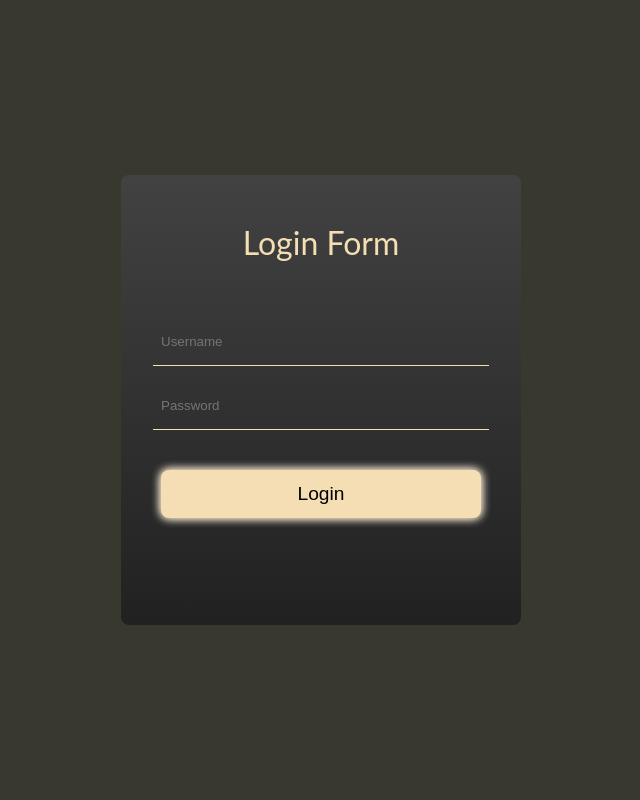
After one commit to ahmet40/SAE-fest-iut, a Flask app: template tuto/templates/login_admin.html in a window 1280 px wide. The commit adds this page. Shown: the whole page, without its empty margins (319-959 px from the left). Run offline with Flask 3, Linux system fonts and the light colour scheme; the template is opened without the code that fills it, so the values that code supplies are empty; some libraries are stand-ins or nearby versions.

Commit message:
exploit : creation de la page login, admin login et login spectateur + finalisation page portail

```diff
--- a/tuto/static/style/login.css
+++ b/tuto/static/style/login.css
@@ -1,17 +1,29 @@
+html, body {
+    height: 100%;
+    margin: 0;
+    font-family: 'Lato', sans-serif;
+}
+body{
+    background-color: #38382e;
+    justify-items: center;
+    align-items: center;
+    justify-content: center;
+}
 ::selection {
     background-color: gray;
 }
 
 .container {
-    margin: 0 auto;
+    margin-top: 0 auto;
     display: flex;
     justify-content: center;
     align-items: center;
+    height: 100%;
 }
 
 .form {
     width: 400px;
-    height: 400px;
+    height: 450px;
     background-image: linear-gradient(to bottom, #424242,#212121);
     display: flex;
     align-items: center;
@@ -25,6 +37,17 @@
     font-size: 2rem;
 }
 
+.create_account{
+    text-decoration : none;
+    color: wheat;
+    height: min-content;
+    margin-top: 16px;
+    margin-left: 6px;
+
+}
+.creation{
+    display: flex;
+}
 .input {
     margin: 0.5rem 0;
     padding: 1rem 0.5rem;
@@ -35,32 +58,23 @@
     outline: none;
 }
 
-.username {
+.username, .email, .password {
     border-bottom: 1px solid wheat;
     transition: all 400ms;
 }
 
-.username:hover {
+.email:hover, .password:hover , .username:hover {
     background-color: #424242;
     border: none;
     border-radius: 0.5rem;
 }
 
-.password {
-    border-bottom: 1px solid wheat;
-    transition: all 400ms;
-}
 
-.password:hover {
-    background-color: #424242;
-    border: none;
-    border-radius: 0.5rem;
-}
 
 .btn {
     height: 3rem;
     width: 20rem;
-    margin-top: 3rem;
+    margin-top: 2rem;
     background-color: wheat;
     border-radius: 0.5rem;
     border: none;
--- a/tuto/templates/create_account.html
+++ b/tuto/templates/create_account.html
@@ -8,9 +8,10 @@
     <body>
         <div class="container">
             <form class="form" action="">
-                <p class="title">Login Form</p>
+                <p class="title">Login</p>
                 <input placeholder="Username" class="username input" type="text">
-                <input placeholder="Password" class="password input" type="password">
+                <input placeholder="email"    class="email input" name="email"  type="email" required pattern="[a-zA-Z0-9._%+-]+@[a-zA-Z0-9.-]+\.[a-zA-Z]{2,4}" title="Entrez une adresse e-mail valide" >
+                <input placeholder="Password" class="password input" type="password" required pattern="^(?=.*\d)(?=.*[a-z])(?=.*[A-Z])(?=.*[!@#$%^&*])[a-zA-Z\d!@#$%^&*]{8,}$" title="Le mot de passe doit comporter au moins 8 caractères, y compris au moins une lettre majuscule, une lettre minuscule, un chiffre et un caractère spécial.">
                 <button class="btn" type="submit">Login</button>
             </form>
         </div>
--- /dev/null
+++ b/tuto/templates/login_admin.html
@@ -0,0 +1,20 @@
+<!DOCTYPE html>
+<html>
+    <head>
+        <meta charset="utf-8">
+        <title>Fest-IUT</title>
+        <link rel="stylesheet" href="../static/style/login.css">
+    </head>
+    <body>
+        <div class="container">
+            <form class="form" action="">
+                <p class="title">Login Form</p>
+                <input placeholder="Username" class="username input" type="text">
+
+                <input placeholder="Password" class="password input" type="password">
+                <button class="btn" type="submit">Login</button>
+
+            </form>
+        </div>
+    </body>
+</html>
--- a/tuto/templates/login.html
+++ b/tuto/templates/login_spec.html
@@ -10,8 +10,13 @@
             <form class="form" action="">
                 <p class="title">Login Form</p>
                 <input placeholder="Username" class="username input" type="text">
+
                 <input placeholder="Password" class="password input" type="password">
                 <button class="btn" type="submit">Login</button>
+                <div class ="creation">
+                    <p>Pas de compte : </p>
+                    <a href="{{ url_for('create_account') }}" class="create_account">Crée vous un compte</a>
+                </div>
             </form>
         </div>
     </body>
--- a/tuto/templates/portails.html
+++ b/tuto/templates/portails.html
@@ -7,10 +7,13 @@
 </head>
 <body>
     <header>
+        <div></div>
+        <h1>Fest-iut</h1>
+        <a href="{{url_for('login_spec')}}"><img src="../static/images/utilisateur.png" alt="personne" width="70"></a>
     </header>
     <main class="main-base">
         <div class="container">
-            <form action="{{url_for('login')}}" method="get" class="form">
+            <form action="{{url_for('login_spec')}}" method="get" class="form">
                 <div class="portail-button">
                     <input type="submit" value="Spectateur" class="btn" />
                 </div>
@@ -24,6 +27,5 @@
             </form>
         </div>
     </main>
-
 </body>
 </html>
--- a/tuto/view.py
+++ b/tuto/view.py
@@ -19,10 +19,14 @@ import sys
 def home():
     return render_template("portails.html")
 
-@app.route("/login")
-def login():
-    return render_template("login.html")
+@app.route("/login_spec")
+def login_spec():
+    return render_template("login_spec.html")
 
 @app.route("/login_admin")
 def login_admin():
-    return render_template("login.html")
+    return render_template("login_admin.html")
+
+@app.route("/create_account")
+def create_account():
+    return render_template("create_account.html")
```
Also changed, not shown: tuto/static/style/portails.css (+6 -7 lines), tuto/static/images/image.jpg (added), tuto/static/images/image_fond.jpg (added), tuto/static/images/img.jpg (added), tuto/static/images/utilisateur.png (added).
